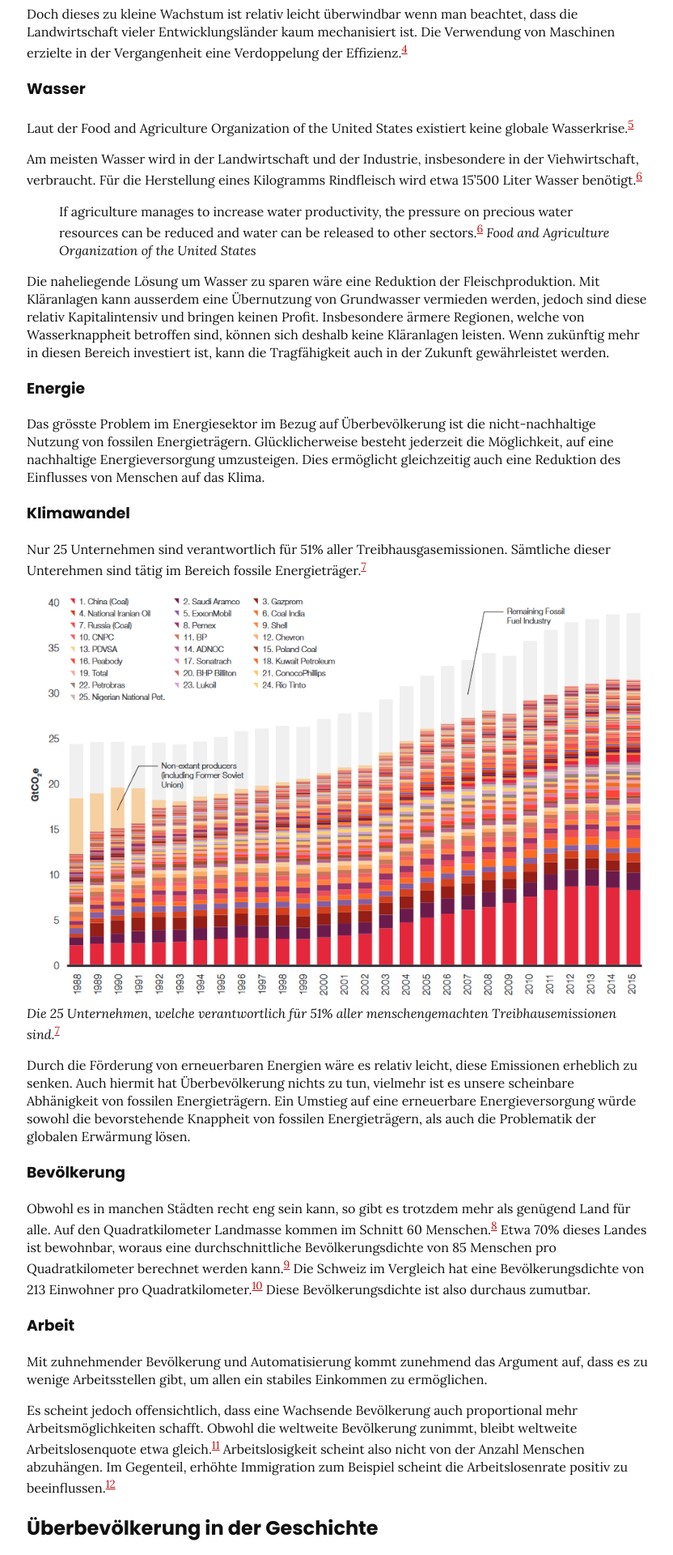
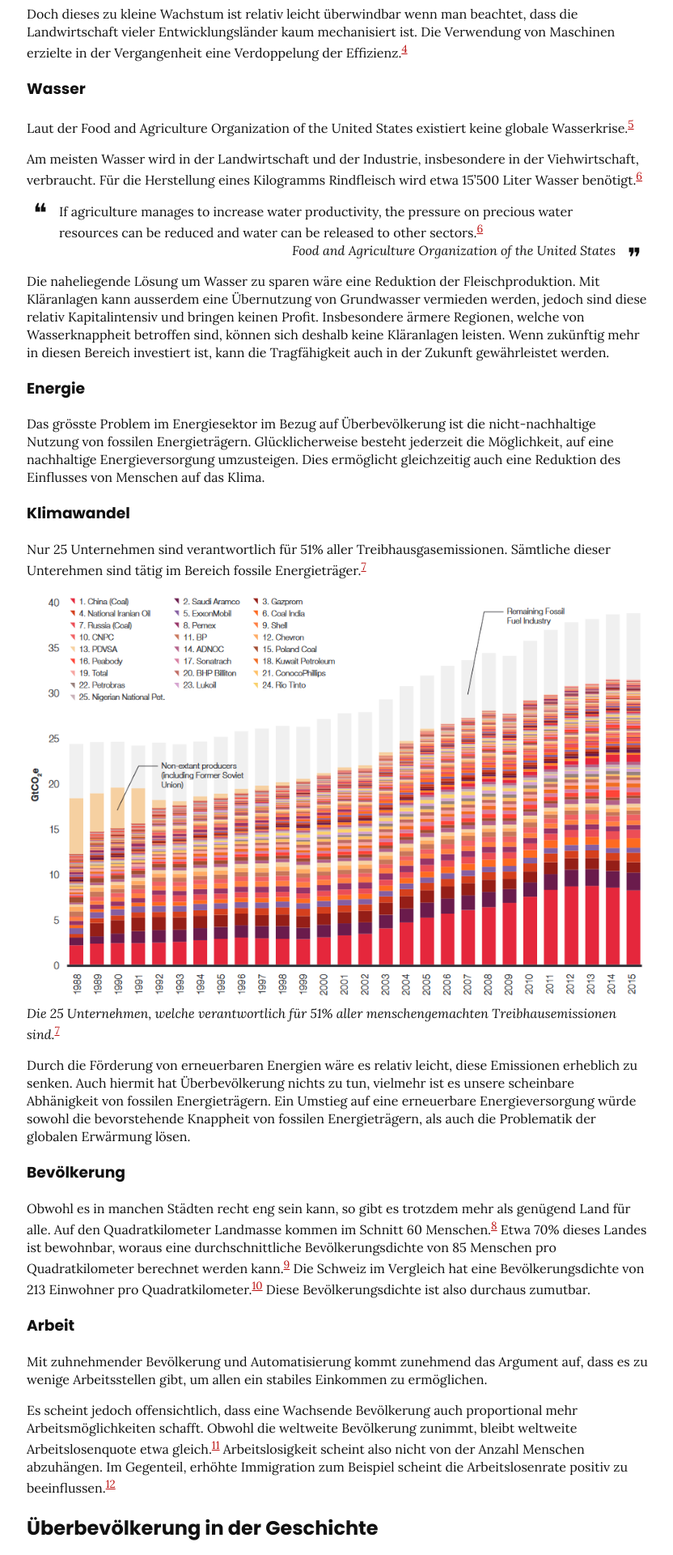
Before and after one commit to fabianboesiger/fabianboesiger.github.io, a Jekyll site: the page built from _posts/2021-02-07-overpopulation.md, in a window 1280 px wide. Shown: the part 581-2501 px from the top of the page at 81% size, without its empty margins (223-1055 px from the left). Built offline with Jekyll 4.4.1, drawn with Linux system fonts in a browser that asks for light colours.

Commit message:
changes to blockquote

```diff
--- a/public/styles/style.css
+++ b/public/styles/style.css
@@ -8,6 +8,7 @@ body {
 
 h1, h2, h3, h4, h5, h6, th {
     font-family: "Poppins";
+    word-wrap: break-word;
 }
 
 main {
@@ -23,6 +24,15 @@ main, header, footer {
     margin: auto;
     max-width: 768px;
 }
+
+/*
+nav {
+    position: sticky;
+    top: 0;
+    background: white;
+    padding: 12px;
+}
+*/
 
 nav a {
     margin-left: 2px;
@@ -93,6 +103,31 @@ th {
 
 a {
     color: #b11;
+}
+
+blockquote em {
+    display: block;
+    text-align: right;
+}
+
+blockquote {
+    position: relative;
+}
+
+blockquote::before {
+    content: "❝";
+    font-size: 32px;
+    position: absolute;
+    top: -8px;
+    left: -32px;
+}
+
+blockquote::after {
+    content: "❞";
+    font-size: 32px;
+    position: absolute;
+    bottom: -18px;
+    right: -32px;
 }
 
 /* CODE */
```
